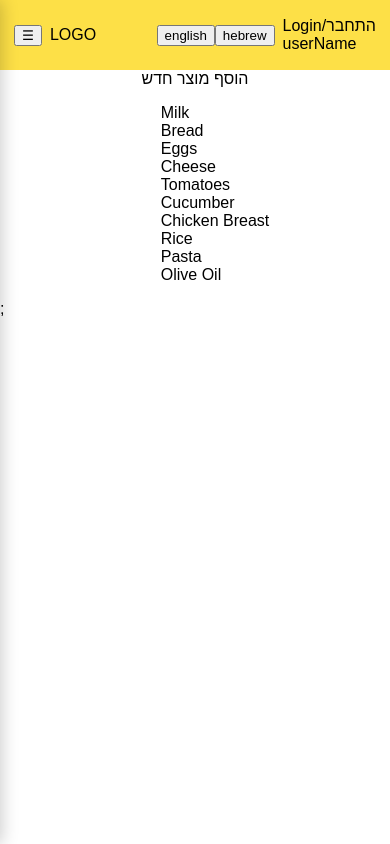
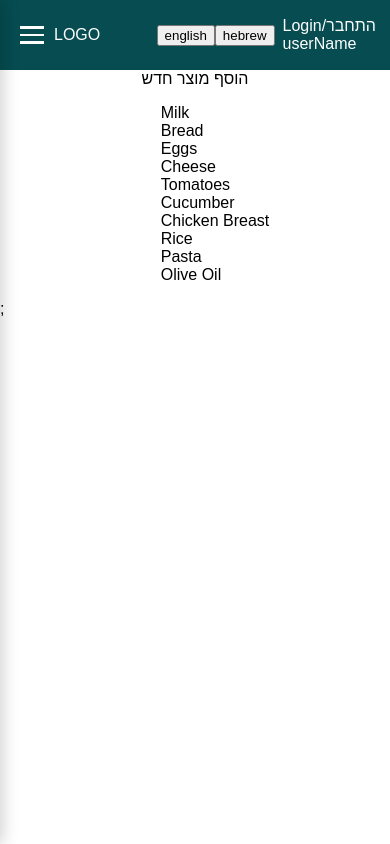
Before and after one commit to vnimrod/shopping-list, a React (Create React App) app in the folder frontend/: page / in a window 390 px wide. Built offline with nearby package versions, Linux system fonts and the light colour scheme.

Commit message:
add hamburger menu button to the top nav bar

```diff
--- a/frontend/src/components/layout/drawer/drawer.module.scss
+++ b/frontend/src/components/layout/drawer/drawer.module.scss
@@ -1,8 +1,6 @@
 @import '../../../utils/scss-variables/scss-variables';
 
-$drawer-width: 300px;
 $backdrop-color: rgba(0, 0, 0, 0.35);
-$border-color: #eee;
 
 .backdrop {
   position: fixed;
@@ -14,20 +12,19 @@ $border-color: #eee;
 }
 
 .Drawer {
+  color: black;
   position: fixed;
   flex-direction: column;
   top: 0;
   left: 0;
   height: 100dvh;
-  width: min(88vw, $drawer-width);
-  max-width: $drawer-width;
-  background: $yellow-300;
+  width: 88vw;
+  max-width: 300px;
+  background-color: $white;
   box-shadow: 2px 0 16px rgba(0, 0, 0, 0.2);
-  border-right: 1px solid $border-color;
   transform: translateX(-100%);
   transition: transform 180ms ease;
-  z-index: 1000;
-  padding: 0.75rem 0.75rem 1rem;
+  z-index: 9999;
 
   &.open {
     transform: translateX(0%);
--- a/frontend/src/components/layout/navbar/nav-list/nav-list.module.scss
+++ b/frontend/src/components/layout/navbar/nav-list/nav-list.module.scss
@@ -4,7 +4,6 @@
   display: flex;
   justify-content: space-between;
   align-items: center;
-  background-color: $yellow-300;
   width: 100%;
   height: 100%;
 }
@@ -15,7 +14,22 @@
   gap: 8px;
 }
 
-
 .LeftDrawer {
   flex-direction: column;
+  width: 100%;
+  align-items: unset;
+
+  .LeftDrawerHello {
+    display: flex;
+    align-items: center;
+    padding-left: 20px;
+    width: 100%;
+    height: 5vh;
+    color: $white;
+    background-color: $emerald-900;
+  }
+
+  .NavLeft {
+    padding-left: 20px
+  }
 }
--- a/frontend/src/components/layout/navbar/nav-list/nav-list.tsx
+++ b/frontend/src/components/layout/navbar/nav-list/nav-list.tsx
@@ -4,10 +4,16 @@ import { language } from '../../../../services/language';
 import cn from 'classnames';
 
 const NavList = ({ isLeftDrawer }: { isLeftDrawer?: boolean }) => {
+  const leftDrawerClass = isLeftDrawer && styles.LeftDrawer;
+
   return (
-    <div className={cn(styles.NavbarList, isLeftDrawer && styles.LeftDrawer)}>
-      <div className={styles.NavSection}>
-        <div>LOGO</div>
+    <div className={cn(styles.NavbarList, leftDrawerClass)}>
+      <div className={cn(styles.NavSection, leftDrawerClass)}>
+        {isLeftDrawer && (
+          <div className={styles.LeftDrawerHello}>Hello [userName]</div>
+        )}
+        <div className={styles.NavLeft}>
+          <span>LOGO</span>
 
           {isLeftDrawer && (
             <div className={styles.LeftDrawer}>
@@ -17,8 +23,9 @@ const NavList = ({ isLeftDrawer }: { isLeftDrawer?: boolean }) => {
             </div>
           )}
         </div>
+      </div>
 
-      <div className={cn(styles.NavSection, isLeftDrawer && styles.LeftDrawer)}>
+      <div className={cn(styles.NavSection, leftDrawerClass)}>
         <div>
           {' '}
           {/* will be replaced with component */}
@@ -28,8 +35,7 @@ const NavList = ({ isLeftDrawer }: { isLeftDrawer?: boolean }) => {
 
         <div>
           <div>Login/התחבר</div>
-
-          <div>userName</div>
+          {!isLeftDrawer && <div>userName</div>}
         </div>
       </div>
     </div>
--- a/frontend/src/components/layout/navbar/navbar.module.scss
+++ b/frontend/src/components/layout/navbar/navbar.module.scss
@@ -4,13 +4,32 @@
   display: flex;
   align-items: center;
   gap: 8px;
-  background-color: $yellow-300;
+  background-color: $emerald-900;
   padding: 14px;
   height: 70px;
   width: 100%;
+  color: $white
 }
 
 .TopNav {
   align-items: center;
   width: 100%;
 }
+
+.HamburgerMenuBtn {
+  width: 2rem;
+  height: 1.5rem;
+  background: transparent;
+  border: none;
+  display: flex;
+  flex-direction: column;
+  justify-content: space-around;
+  cursor: pointer;
+
+  span {
+    display: block;
+    width: 1.5rem;
+    height: 2.5px;
+    background: $white;
+  }
+}
--- a/frontend/src/components/layout/navbar/navbar.tsx
+++ b/frontend/src/components/layout/navbar/navbar.tsx
@@ -9,7 +9,11 @@ const Navbar = () => {
   return (
     <nav className={styles.Navbar}>
       <div className={styles.LeftDrawer}>
-        <button onClick={() => setOpen(true)}>☰</button>
+        <button className={styles.HamburgerMenuBtn} onClick={() => setOpen(true)}>
+          <span />
+          <span />
+          <span />
+        </button>
         <Drawer open={open} onClose={() => setOpen(false)}>
           <NavList isLeftDrawer={open}></NavList>
         </Drawer>
--- a/frontend/src/utils/scss-variables/_colors.scss
+++ b/frontend/src/utils/scss-variables/_colors.scss
@@ -131,7 +131,7 @@ $emerald-500: #10B981;
 $emerald-600: #059669;
 $emerald-700: #047857;
 $emerald-800: #065F46;
-$emerald-900: #064E3B;
+$emerald-900: #064C50;
 
 $teal-50: #F0FDFA;
 $teal-100: #CCFBF1;
```
Lines whose indentation alone changed are shown as unchanged.
